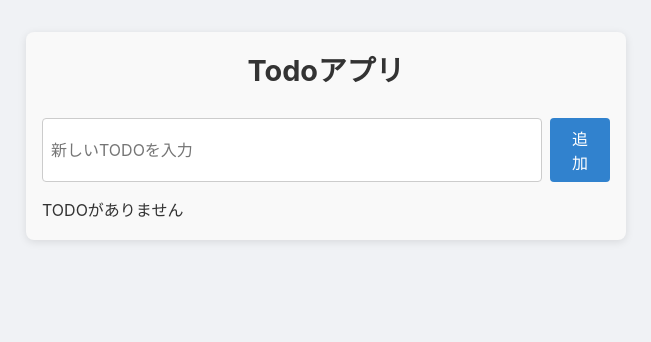
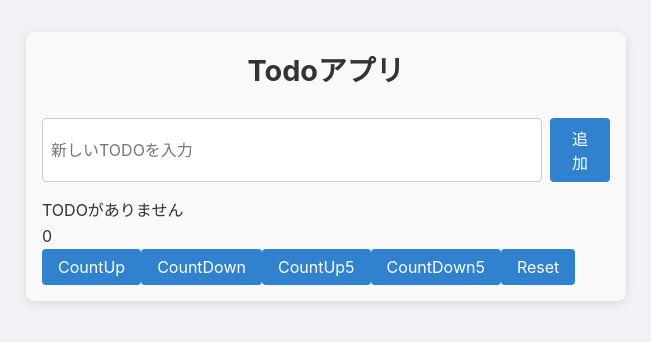
Before and after one commit to GitHubYucky/ReactTDDDTemplate, a React (Vite) app: page / in a window 1280 px wide. Shown: the top 342 px of the page, without its empty margins (314-965 px from the left). Built offline with nearby package versions, Linux system fonts and the light colour scheme.

Commit message:
addToApp.tsx

```diff
--- a/src/App.tsx
+++ b/src/App.tsx
@@ -3,6 +3,7 @@ import { TodoInput } from "./features/todo/components/TodoInput";
 import { TodoList } from "./features/todo/components/TodoList";
 import { useTodos } from "./features/todo/hooks/useTodos";
 import styles from "./App.module.css";
+import { CounterContainer } from "./features/counter/components/CounterContainer";
 
 export const App = () => {
   const { todos, addTodo, deleteTodo, toggleTodo, editTodoText } = useTodos();
@@ -17,6 +18,7 @@ export const App = () => {
         onToggle={toggleTodo}
         onEdit={editTodoText}
       />
+      <CounterContainer/>
     </div>
   );
 };
```
